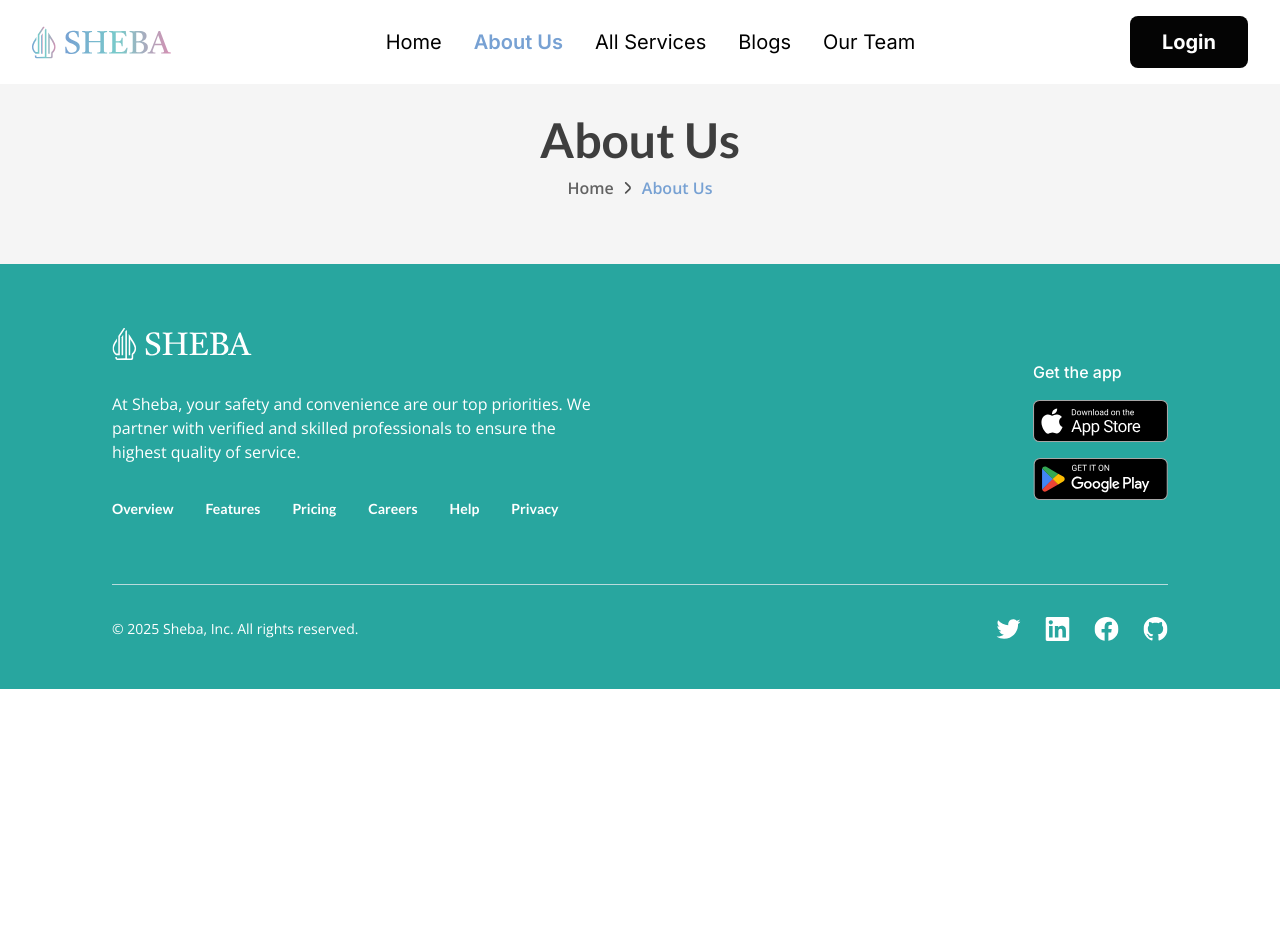
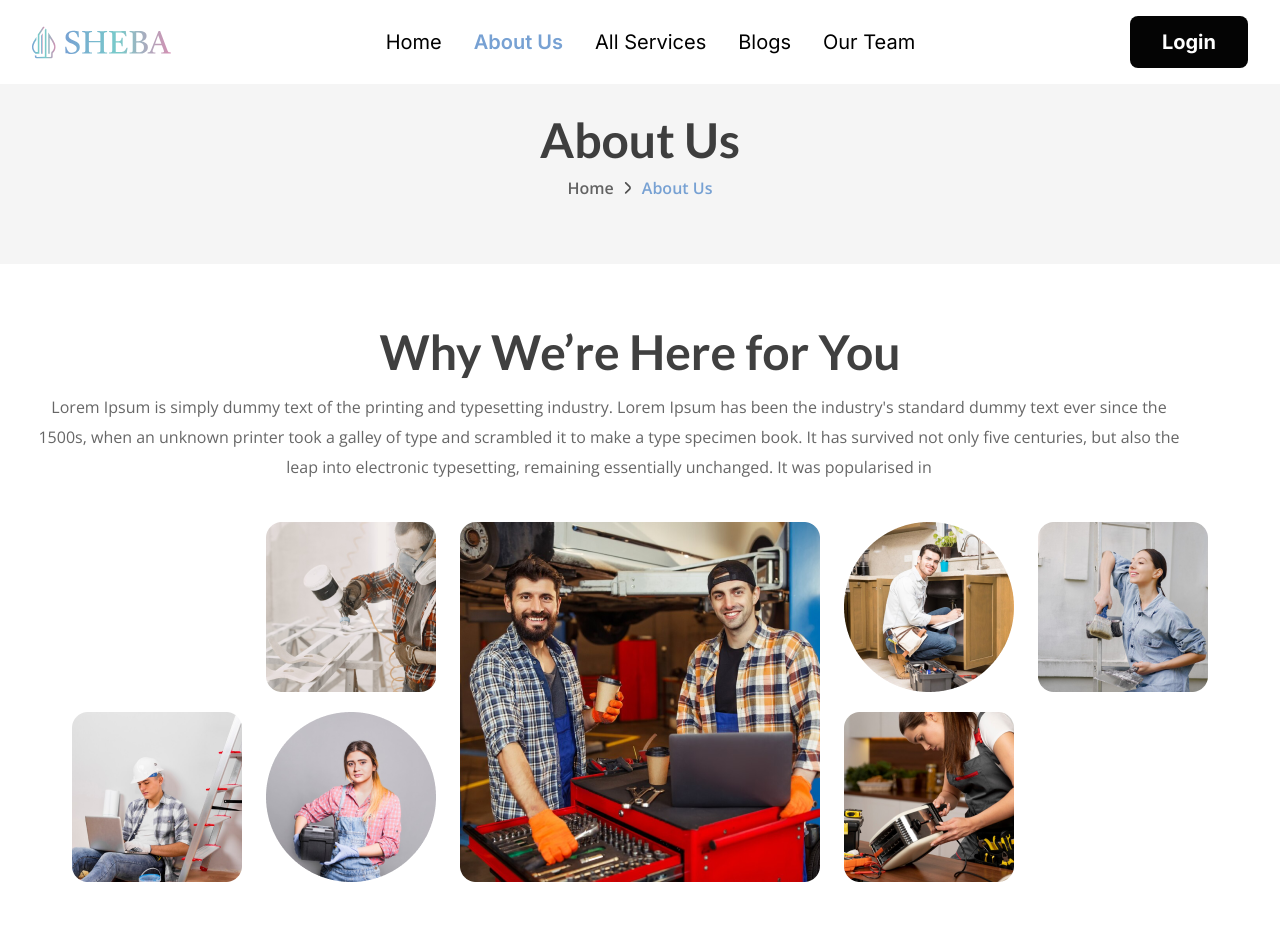
Before and after one commit to Biplob17h/AdhunikBD_NEXT, a Next.js app: page /about-us in a window 1280 px wide. Shown: the top 952 px of the page. Before the commit the page ends 800 px from the top, so only its background shows below. Built offline with nearby package versions, Linux system fonts and the light colour scheme.

Commit message:
refactor AboutUsPage; add WhyShebaSection for enhanced content presentation

```diff
--- a/src/app/about-us/page.jsx
+++ b/src/app/about-us/page.jsx
@@ -1,9 +1,11 @@
+import WhyShebaSection from "@/components/screens/about/why-sheba";
 import HeaderSection from "@/components/shared/header";
 
 const AboutUsPage = () => {
   return (
     <>
       <HeaderSection title="About Us" links={["Home", "About Us"]} />
+      <WhyShebaSection />
     </>
   );
 };
--- /dev/null
+++ b/src/components/screens/about/why-sheba.jsx
@@ -0,0 +1,31 @@
+const WhyShebaSection = () => {
+  return (
+    <section className="pb-16 pt-8 xl:pb-32 xl:pt-16">
+      <div className="container_fluid">
+        <div className="heading space-y-4 text-center">
+          <h2 className="text-3xl font-bold text-black/75 md:text-5xl">
+            Why We’re Here for You
+          </h2>
+          <p className="max-w-[1154px] text-base leading-[30px] text-black/60">
+            Lorem Ipsum is simply dummy text of the printing and typesetting
+            industry. Lorem Ipsum has been the industry's standard dummy text
+            ever since the 1500s, when an unknown printer took a galley of type
+            and scrambled it to make a type specimen book. It has survived not
+            only five centuries, but also the leap into electronic typesetting,
+            remaining essentially unchanged. It was popularised in
+          </p>
+        </div>
+        <div className="mx-auto mt-10 max-h-[360px] max-w-[1136px] bg-white text-center">
+          <img
+            src="/images/about/hero.png"
+            className="h-full w-full object-cover"
+            alt="hero-about"
+            loading="lazy"
+          />
+        </div>
+      </div>
+    </section>
+  );
+};
+
+export default WhyShebaSection;
```
